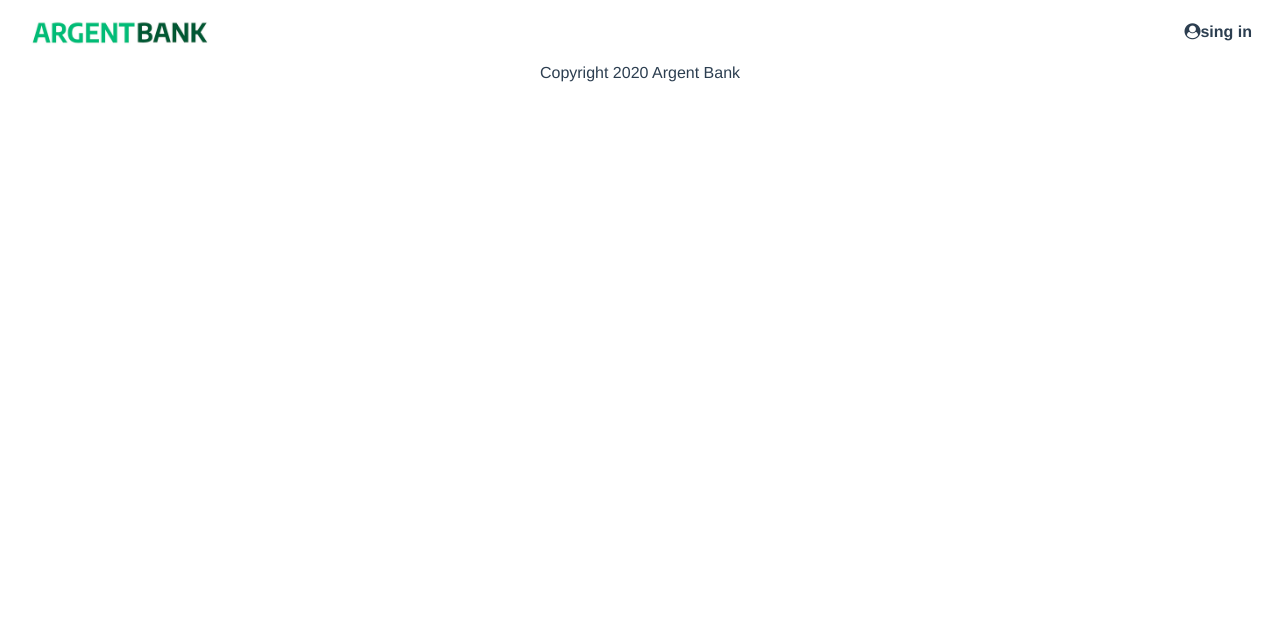
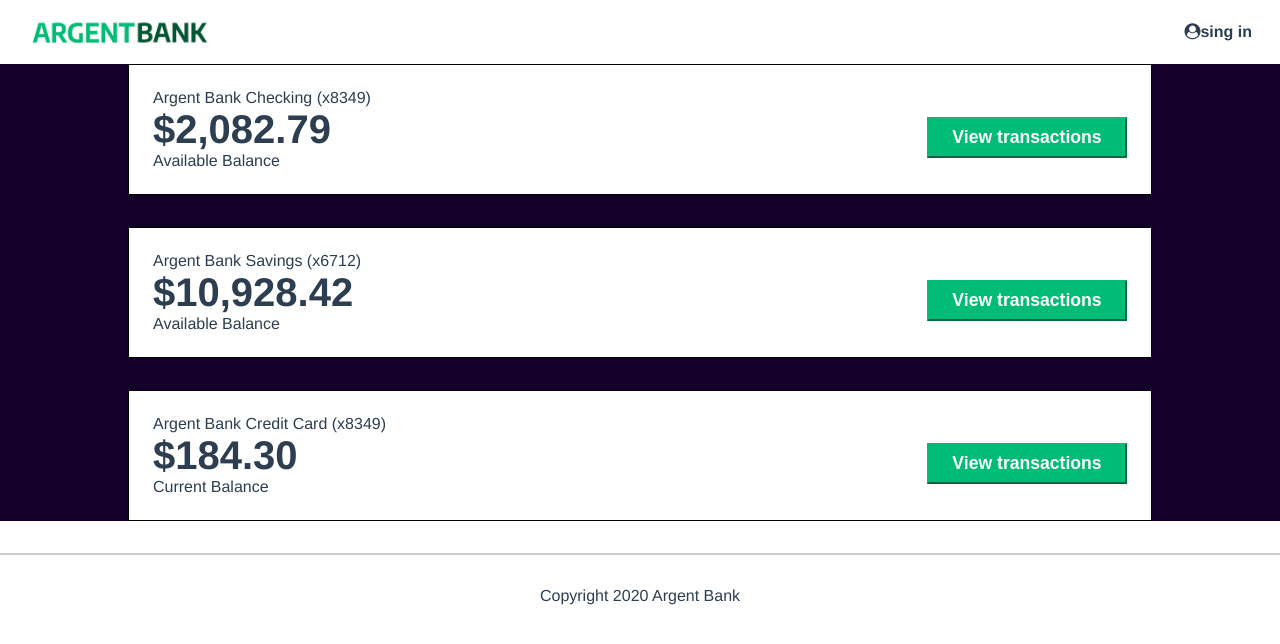
Before and after one commit to ZIANIHIBA/ArgentBank, a React (Vite) app: page /User in a window 1280 px wide. Shown: the top 644 px of the page. Built offline with nearby package versions, Linux system fonts and the light colour scheme.

Commit message:
creat page user /login

```diff
--- a/src/App.jsx
+++ b/src/App.jsx
@@ -2,7 +2,9 @@
 import './App.css'
 import Header from './composant/Header.jsx';
 import Footer from './composant/Footer.jsx'
-import Home from'./pages/home.jsx'
+import Home from'./pages/Home.jsx'
+import Login from './pages/login.jsx';
+import User from './pages/user.jsx';
 //import { useSelector } from 'react-redux'
 
 
@@ -14,7 +16,9 @@
     <Header/>
      <Routes>
       <Route path="/" element={<Home/>} />
-    </Routes>
+      <Route path="/login" element={<Login/>} />
+      <Route path="/User" element={<User/>} />
+    </Routes >
     <Footer/>
     </>
   )
--- /dev/null
+++ b/src/composant/Account.jsx
@@ -0,0 +1,37 @@
+export default function Account (){
+         return(
+            <main className="main bg-dark">
+            <h2 className="sr-only">Accounts</h2>
+            <section className="account">
+              <div className="account-content-wrapper">
+                <h3 className="account-title">Argent Bank Checking (x8349)</h3>
+                <p className="account-amount">$2,082.79</p>
+                <p className="account-amount-description">Available Balance</p>
+              </div>
+              <div className="account-content-wrapper cta">
+                <button className="transaction-button">View transactions</button>
+              </div>
+            </section>
+            <section className="account">
+              <div className="account-content-wrapper">
+                <h3 className="account-title">Argent Bank Savings (x6712)</h3>
+                <p className="account-amount">$10,928.42</p>
+                <p className="account-amount-description">Available Balance</p>
+              </div>
+              <div className="account-content-wrapper cta">
+                <button className="transaction-button">View transactions</button>
+              </div>
+            </section>
+            <section className="account">
+              <div className="account-content-wrapper">
+                <h3 className="account-title">Argent Bank Credit Card (x8349)</h3>
+                <p className="account-amount">$184.30</p>
+                <p className="account-amount-description">Current Balance</p>
+              </div>
+              <div className="account-content-wrapper cta">
+                <button className="transaction-button">View transactions</button>
+              </div>
+            </section>
+          </main>
+         )
+}
--- a/src/composant/Footer.jsx
+++ b/src/composant/Footer.jsx
@@ -1,5 +1,5 @@
 import  "../style/main.css"
 
 export default function Footer(){
-return <footer><p className="footer-text">Copyright 2020 Argent Bank</p></footer>
+return <footer className="footer"><p className="footer-text">Copyright 2020 Argent Bank</p></footer>
 }
--- a/src/composant/Header.jsx
+++ b/src/composant/Header.jsx
@@ -2,14 +2,19 @@
   import "../style/main.css"
   import {Link,NavLink } from "react-router-dom";
  import logo from "@/assets/argentBankLogo.png";
+ //import { useSelector } from "react-redux";
+//  import { useState } from "react";
+
+
 
      function Header(){
+      // const[singin,setSingin]=useState()
     return (<nav  className="main-nav">
-  <Link className="main-nav-logo" to="/">
+  <Link className="main-nav-logo" to="/Login">
       <img src={logo}  className="main-nav-logo-image" alt="logo of argent bank"/>
       </Link>
       <div>
-        <NavLink className="main-nav-item">
+        <NavLink  className="main-nav-item" to="/Login">
       <i className="fa fa-user-circle"></i>
        sing in
       </NavLink>
--- a/src/composant/Items.jsx
+++ b/src/composant/Items.jsx
@@ -1,3 +1,5 @@
+
+import "@/style/main.css";
 import chatIcon from '@/assets/icon-chat.png';
 import moneyIcon from '@/assets/icon-money.png';
 import securityIcon from '@/assets/icon-security.png';
@@ -24,12 +26,13 @@
     ]
 
     return (
-        <div>
+        <div className="features">
+           <h2 className="sr-only">Features</h2>
           {features.map((element, index) => (
             <div  className="feature-item" key={index}>
-              <img src={element.image} alt={element.title} />
-              <h3>{element.title}</h3>
-              <p>{element.description}</p>
+              <img className="feature-icon"src={element.image} alt={element.title} />
+              <h3 className='"feature-item-title"'>{element.title}</h3>
+              <p >{element.description}</p>
             </div>
           ))}
         </div>
--- /dev/null
+++ b/src/pages/User.jsx
@@ -0,0 +1,7 @@
+
+import Account from "../composant/Account"
+
+export default function User (){
+
+    return(<Account/>)
+}
--- a/src/pages/login.jsx
+++ b/src/pages/login.jsx
@@ -0,0 +1,27 @@
+import { useSelector, useDispatch } from "react-redux";
+export default function Login() {
+  const username=useSelector (data=>data.username)
+  return (
+    <div className="main bg-dark">
+      <section className="sign-in-content">
+        <i className="fa fa-user-circle sign-in-icon"></i>
+        <h1>Sign In</h1>
+        <form>
+          <div className="input-wrapper">
+            <label htmlFor="username">Username</label>
+            <input type="text" id="username" />
+          </div>
+          <div className="input-wrapper">
+            <label htmlFor="password">Password</label>
+            <input type="password" id="password" />
+          </div>
+          <div className="input-remember">
+            <input type="checkbox" id="remember-me" />
+            <label htmlFor="remember-me">Remember me</label>
+          </div>
+          <button className="sign-in-button">Sign In</button>
+        </form>
+      </section>
+    </div>
+  );
+}
--- a/src/style/main.css
+++ b/src/style/main.css
@@ -126,3 +126,159 @@
       font-size: 1.2rem;
     }
   }
+  /* items */
+  .features {
+    display: flex;
+    flex-direction: column;
+  }
+
+  @media (min-width: 920px) {
+    .features {
+      flex-direction: row;
+    }
+  }
+
+  .feature-icon {
+    width: 100px;
+    border: 10px solid #00bc77;
+    border-radius: 50%;
+    padding: 1rem;
+  }
+
+  .feature-item {
+    flex: 1;
+    padding: 2.5rem;
+  }
+
+  .feature-item-title {
+    color: #222;
+    font-size: 1.25rem;
+    font-weight: bold;
+    margin-bottom: 0.5rem;
+  }
+
+/* Login */
+.bg-dark {
+    background-color: #12002b;
+  }
+
+
+.sign-in-content {
+    box-sizing: border-box;
+    background-color: white;
+    width: 300px;
+
+    margin: 0 auto;
+    margin-top: 3rem;
+    padding: 2rem;
+  }
+.sign-in-content {
+    box-sizing: border-box;
+    background-color: white;
+    width: 300px;
+    margin: 0 auto;
+    margin-top: 3rem;
+    padding: 2rem;
+  }
+
+  .sign-in-icon {
+    font-size: 5rem;
+  }
+
+  .input-remember {
+    display: flex;
+  }
+
+  .input-remember label {
+    margin-left: 0.25rem;
+  }
+
+  .input-wrapper {
+    display: flex;
+    flex-direction: column;
+    text-align: left;
+    margin-bottom: 1rem;
+  }
+
+  .input-wrapper label {
+    font-weight: bold;
+  }
+
+  .input-wrapper input {
+    padding: 5px;
+    font-size: 1.2rem;
+  }
+  .sign-in-button {
+    display: block;
+    width: 100%;
+    padding: 8px;
+    font-size: 1.1rem;
+    font-weight: bold;
+    margin-top: 1rem;
+    border-color: #00bc77;
+    background-color: #00bc77;
+    color: #fff;
+  }
+  /* User */
+  .account {
+    display: flex;
+    justify-content: space-between;
+    align-items: center;
+    border: 1px solid black;
+    background-color: #fff;
+    width: 80%;
+    margin: 0 auto;
+    flex-direction: column;
+    padding: 1.5rem;
+    box-sizing: border-box;
+    text-align: left;
+    margin-bottom: 2rem;
+  }
+
+  .account-amount {
+    margin: 0;
+    font-size: 2.5rem;
+    font-weight: bold;
+  }
+
+  .account-amount-description {
+    margin: 0;
+  }
+
+  .account-title {
+    margin: 0;
+    padding: 0;
+    font-size: 1rem;
+    font-weight: normal;
+  }
+
+  .account-content-wrapper {
+    width: 100%;
+    flex: 1;
+  }
+
+  .transaction-button {
+    display: block;
+    width: 100%;
+    padding: 8px;
+    font-size: 1.1rem;
+    font-weight: bold;
+    margin-top: 1rem;
+    border-color: #00bc77;
+    background-color: #00bc77;
+    color: #fff;
+  }
+
+  @media (min-width: 720px) {
+    .account {
+      flex-direction: row;
+    }
+
+    .account-content-wrapper.cta {
+      flex: 0;
+    }
+
+    .transaction-button {
+      width: 200px;
+    }
+  }
```
